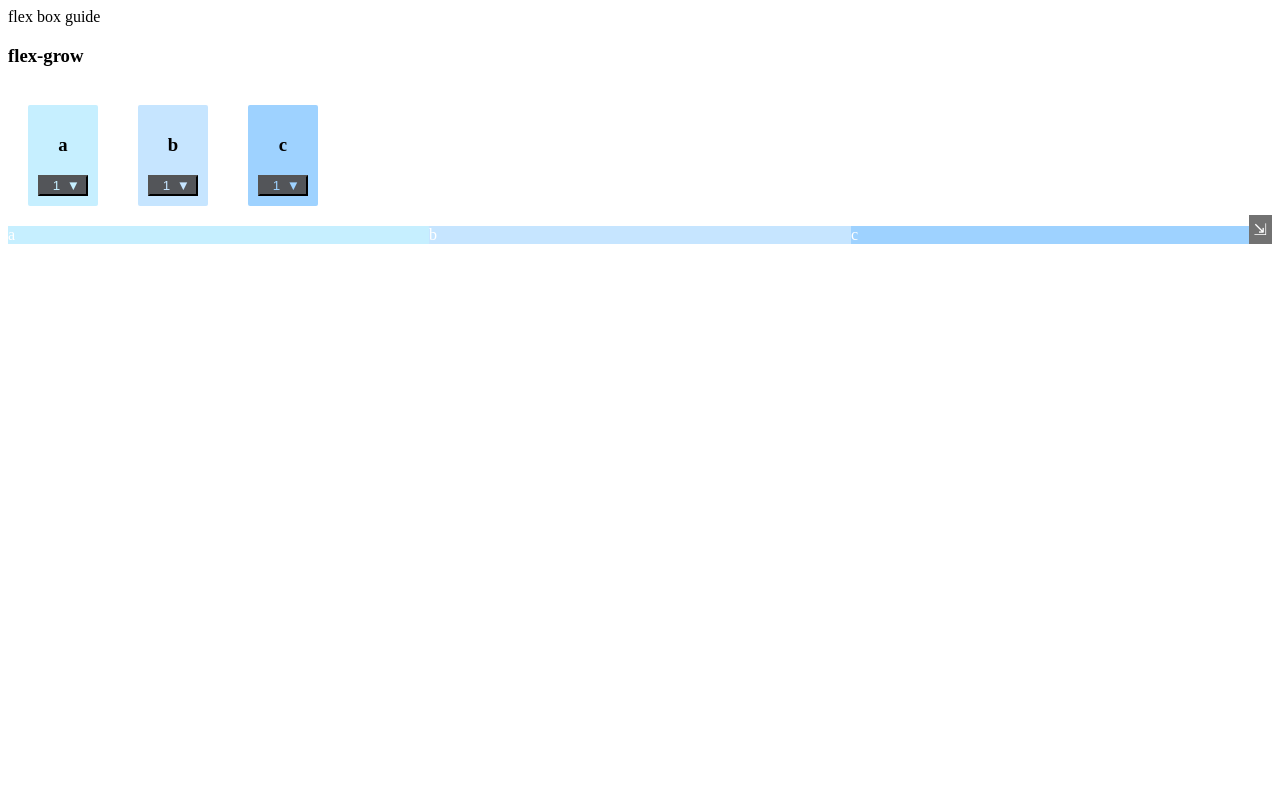
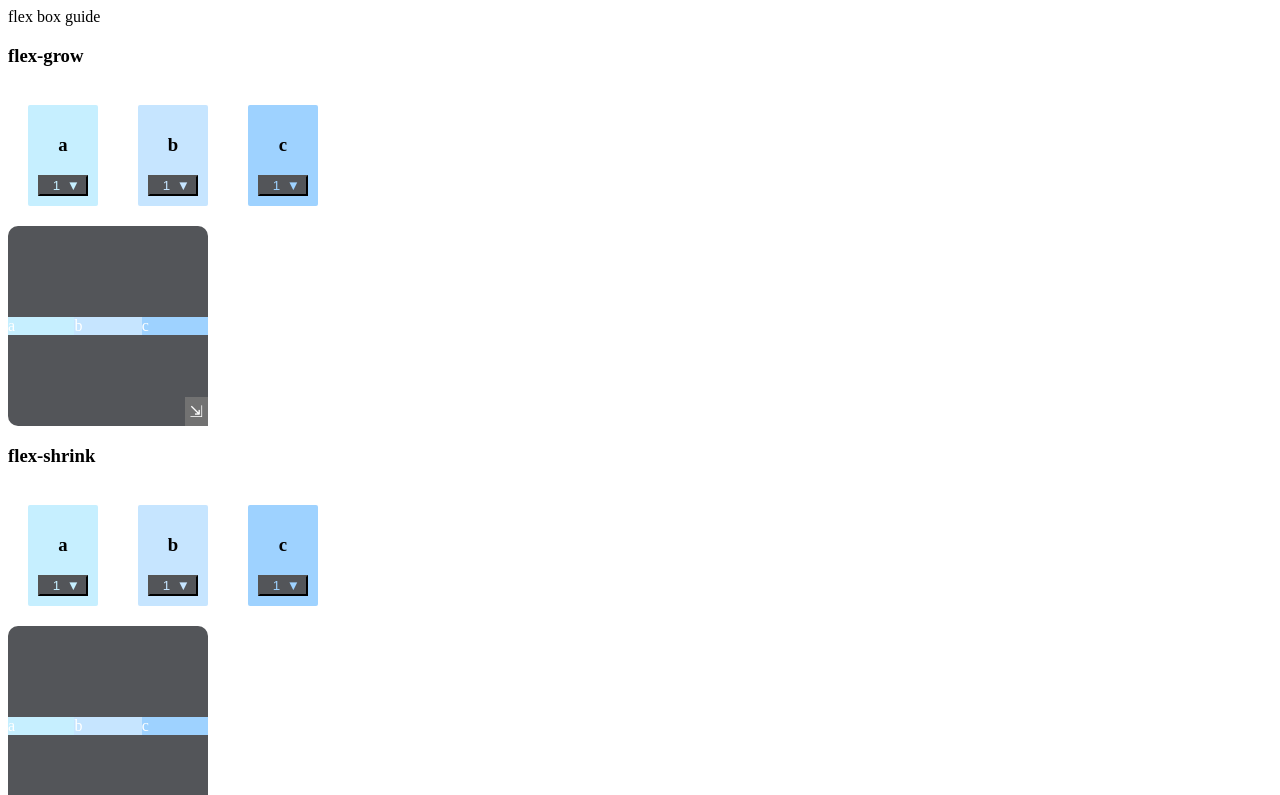
Before and after one commit to mlizchap/flex-box-guide, a React (Create React App) app: page / in a window 1280 px wide. Shown: the top 795 px of the page. Built offline with nearby package versions, Linux system fonts and the light colour scheme.

Commit message:
resize box working

```diff
--- a/src/components/App.js
+++ b/src/components/App.js
@@ -12,6 +12,7 @@ class App extends Component {
             <div>
                 flex box guide
                 <ChildPropsContainer />
+                <div>test</div>
             </div>
         );
     }
--- a/src/components/ChildPropsContainer.js
+++ b/src/components/ChildPropsContainer.js
@@ -18,10 +18,10 @@ class ChildPropsContainer extends Component {
     }
     render() {
         return (
-            <div>
+            <div style={{marginBottom: '200px'}}>
                 {flexBoxData.childrenProperties.map(childProp => {
                     return (
-                        <div key={childProp}>
+                        <div key={childProp.title}>
                             <h3>{childProp.title}</h3>
                             {childProp.items.map(item => {
                                 return (
@@ -34,7 +34,7 @@ class ChildPropsContainer extends Component {
                                     />
                                 )
                             })}
-                            <ChildPropsItemContainer flexGrow={this.state.flexGrow} />
+                            <ChildPropsItemContainer flexBoxDataItems={childProp.items} flexGrow={this.state.flexGrow} />
                         </div>
                     )
                 })}
--- a/src/components/ChildPropsDropDown.js
+++ b/src/components/ChildPropsDropDown.js
@@ -59,7 +59,7 @@ const DropDownStyle = styled.div`
         width: 50px;
         margin-right: auto;
         margin-left: auto;
-        z-index: 1;
+        z-index: 3;
     }
     .arrow {
         float: right
--- a/src/components/ChildPropsItemContainer.js
+++ b/src/components/ChildPropsItemContainer.js
@@ -3,14 +3,15 @@ import React, { Component } from 'react';
 import ChildPropsItem from './ChildPropsItem';
 import resizable from './resizable';
 import { globalStyle } from '../globalStyle';
+import { flexBoxData } from '../static/flexBoxData';
 
 class ChildPropsItemContainer extends Component {
     render() {
         return (
             <React.Fragment>
-                <ChildPropsItem flexGrow={this.props.flexGrow.a} letter="a" bgColor={globalStyle.childPropColors.a}/>
-                <ChildPropsItem flexGrow={this.props.flexGrow.b} letter="b" bgColor={globalStyle.childPropColors.b}/>
-                <ChildPropsItem flexGrow={this.props.flexGrow.c} letter="c" bgColor={globalStyle.childPropColors.c}/>
+                {this.props.flexBoxDataItems.map(item => {
+                    return <ChildPropsItem key={item} flexGrow={this.props.flexGrow[`${item}`]} letter={item} bgColor={globalStyle.childPropColors[`${item}`]}/>
+                })}
             </React.Fragment>
         );
     }
--- a/src/components/resizable.js
+++ b/src/components/resizable.js
@@ -3,10 +3,12 @@ import styled from 'styled-components';
 
 import { globalStyle } from '../globalStyle';
 const ResizeBox = styled.div`
+    display: 'inline-block';
     #box {
         position: relative;
         background-color: ${globalStyle.darkgray};
         color: white;
+        z-index: 2;
         display:flex;
         flex-direction: ${props => props.flexDirection};
         justify-content:center;
@@ -20,32 +22,45 @@ const ResizeBox = styled.div`
         position:absolute;
         right: 0;
         bottom: 0;
+        z-index: 2;
     }
 `
 export default (ChildComponent, divWidth) => {
     class Resizable extends Component {
         constructor(props) {
             super(props);
+            this.state = {
+                width: '200px',
+                height: '200px'
+            }
             this.boxRef = React.createRef();
             this.childCompRef = React.createRef();
         }
         initialiseResize = (e) => {
+
             window.addEventListener('mousemove', this.startResizing, false);
             window.addEventListener('mouseup', this.stopResizing, false);
         }
         startResizing = (e) => {
-            this.boxRef.current.style.width = (e.clientX - this.boxRef.current.offsetLeft) + 'px'
-            this.boxRef.current.style.height = (e.clientY - this.boxRef.current.offsetTop) + 'px'
+            // console.log((e.clientY - this.boxRef.current.offsetTop) + 'px')
+            this.setState({
+                width: (e.clientX - this.boxRef.current.offsetLeft) + 'px',
+                height: (e.clientY) + 'px'
+            }, () => console.log(this.state))
+
+            //this.boxRef.current.style.width = (e.clientX - this.boxRef.current.offsetLeft) + 'px'
+            //this.boxRef.current.style.height = (e.clientY - this.boxRef.current.offsetTop) + 'px'
         }
         stopResizing = (e) => {
             window.removeEventListener('mousemove', this.startResizing, false);
             window.removeEventListener('mouseup', this.stopResizing, false);
         }
         render() {
+
             return (
                 <ResizeBox>
-                    <div id="box" ref={this.boxRef} style={{width: this.props.width}}>
-                    <ChildComponent {...this.props} ref={this.childCompRef} />
+                    <div id="box" ref={this.boxRef} style={{width: this.state.width, height: this.state.height}}>
+                    <ChildComponent {...this.props} ref={this.childCompRef}  />
                     <div onMouseDown={this.initialiseResize} id="handle">
                             &#8690;
                         </div>
--- a/src/static/flexBoxData.js
+++ b/src/static/flexBoxData.js
@@ -3,6 +3,10 @@ export const flexBoxData = {
         {
             title: "flex-grow",
             items: ["a", "b", "c"],
-        }
+        },
+        {
+            title: "flex-shrink",
+            items: ["a", "b", "c"],
+        },
     ]
 }
```
